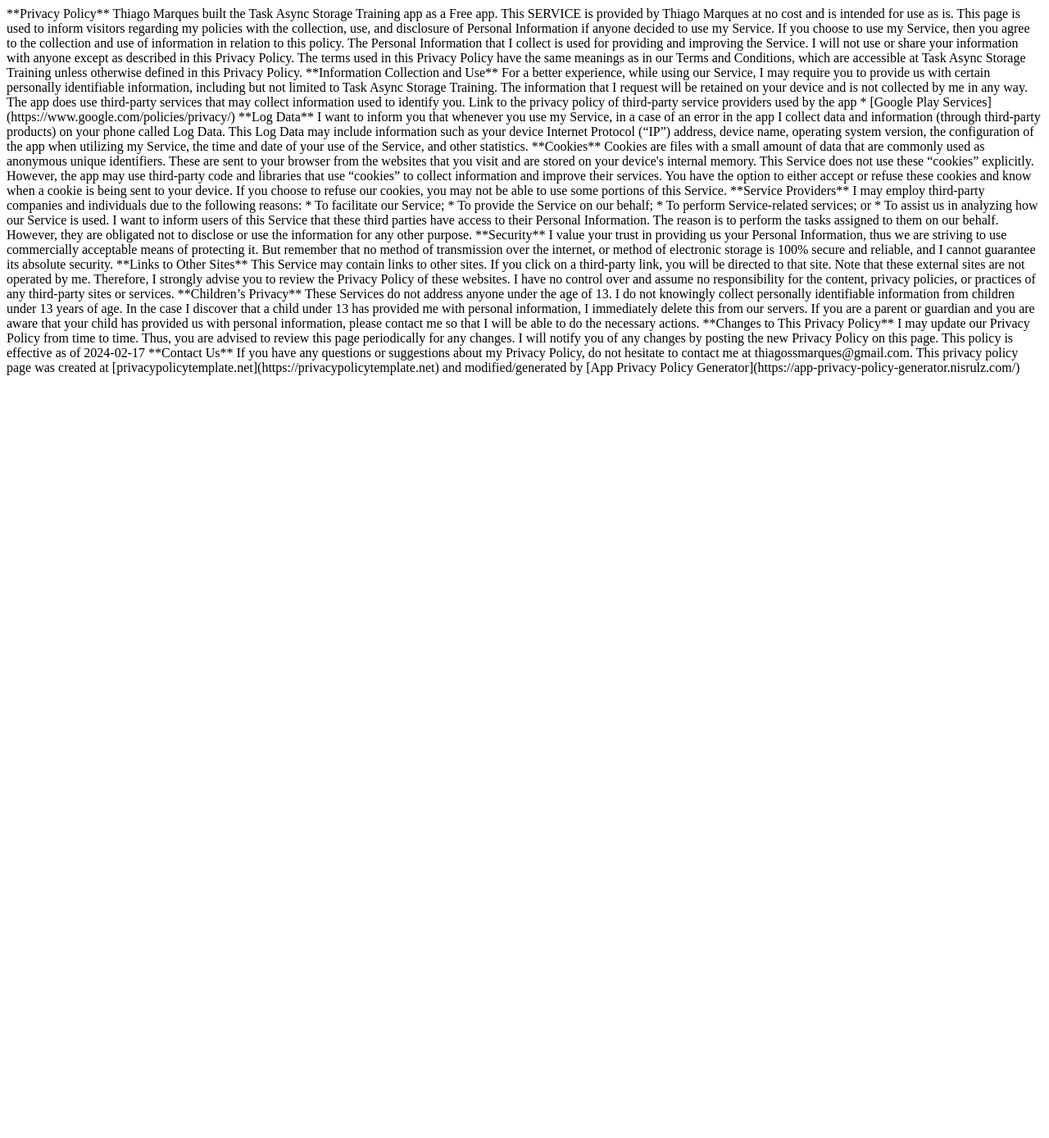
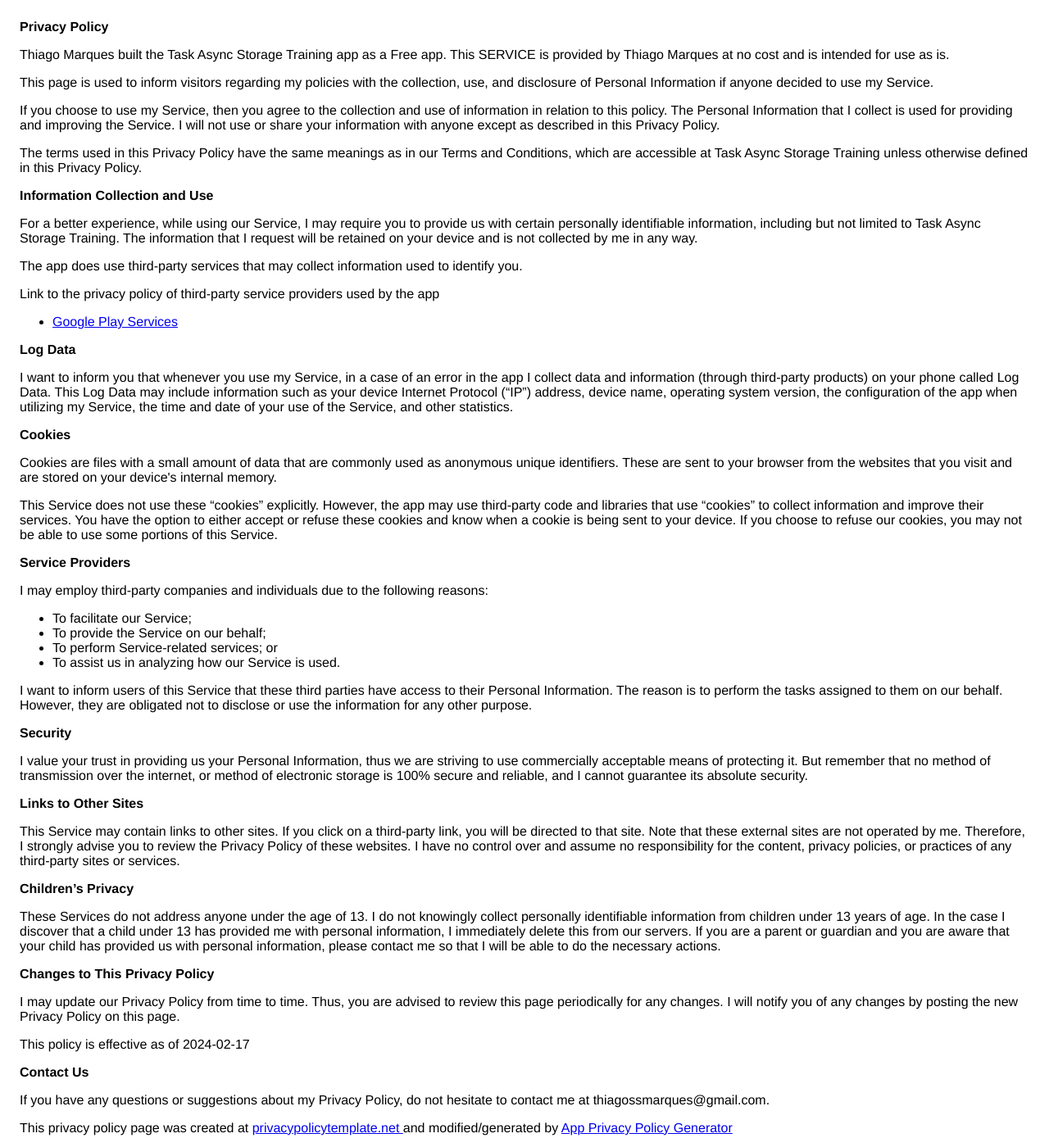
Before and after one commit to ThiagoMarques/publish.github.io, a plain HTML site: page index.html in a window 1280 px wide. Shown: the whole page at 82% size. Before the commit the page ends 800 px from the top, so only its background shows below. Drawn offline with Linux system fonts and the light colour scheme.

Commit message:
Update index.html

```diff
--- a/index.html
+++ b/index.html
@@ -1,64 +1,109 @@
-**Privacy Policy**
-
-Thiago Marques built the Task Async Storage Training app as a Free app. This SERVICE is provided by Thiago Marques at no cost and is intended for use as is.
-
-This page is used to inform visitors regarding my policies with the collection, use, and disclosure of Personal Information if anyone decided to use my Service.
-
-If you choose to use my Service, then you agree to the collection and use of information in relation to this policy. The Personal Information that I collect is used for providing and improving the Service. I will not use or share your information with anyone except as described in this Privacy Policy.
-
-The terms used in this Privacy Policy have the same meanings as in our Terms and Conditions, which are accessible at Task Async Storage Training unless otherwise defined in this Privacy Policy.
-
-**Information Collection and Use**
-
-For a better experience, while using our Service, I may require you to provide us with certain personally identifiable information, including but not limited to Task Async Storage Training. The information that I request will be retained on your device and is not collected by me in any way.
-
-The app does use third-party services that may collect information used to identify you.
-
-Link to the privacy policy of third-party service providers used by the app
-
-*   [Google Play Services](https://www.google.com/policies/privacy/)
-
-**Log Data**
-
-I want to inform you that whenever you use my Service, in a case of an error in the app I collect data and information (through third-party products) on your phone called Log Data. This Log Data may include information such as your device Internet Protocol (“IP”) address, device name, operating system version, the configuration of the app when utilizing my Service, the time and date of your use of the Service, and other statistics.
-
-**Cookies**
-
-Cookies are files with a small amount of data that are commonly used as anonymous unique identifiers. These are sent to your browser from the websites that you visit and are stored on your device's internal memory.
-
-This Service does not use these “cookies” explicitly. However, the app may use third-party code and libraries that use “cookies” to collect information and improve their services. You have the option to either accept or refuse these cookies and know when a cookie is being sent to your device. If you choose to refuse our cookies, you may not be able to use some portions of this Service.
-
-**Service Providers**
-
-I may employ third-party companies and individuals due to the following reasons:
-
-*   To facilitate our Service;
-*   To provide the Service on our behalf;
-*   To perform Service-related services; or
-*   To assist us in analyzing how our Service is used.
-
-I want to inform users of this Service that these third parties have access to their Personal Information. The reason is to perform the tasks assigned to them on our behalf. However, they are obligated not to disclose or use the information for any other purpose.
-
-**Security**
-
-I value your trust in providing us your Personal Information, thus we are striving to use commercially acceptable means of protecting it. But remember that no method of transmission over the internet, or method of electronic storage is 100% secure and reliable, and I cannot guarantee its absolute security.
-
-**Links to Other Sites**
-
-This Service may contain links to other sites. If you click on a third-party link, you will be directed to that site. Note that these external sites are not operated by me. Therefore, I strongly advise you to review the Privacy Policy of these websites. I have no control over and assume no responsibility for the content, privacy policies, or practices of any third-party sites or services.
-
-**Children’s Privacy**
-
-These Services do not address anyone under the age of 13. I do not knowingly collect personally identifiable information from children under 13 years of age. In the case I discover that a child under 13 has provided me with personal information, I immediately delete this from our servers. If you are a parent or guardian and you are aware that your child has provided us with personal information, please contact me so that I will be able to do the necessary actions.
-
-**Changes to This Privacy Policy**
-
-I may update our Privacy Policy from time to time. Thus, you are advised to review this page periodically for any changes. I will notify you of any changes by posting the new Privacy Policy on this page.
-
-This policy is effective as of 2024-02-17
-
-**Contact Us**
-
-If you have any questions or suggestions about my Privacy Policy, do not hesitate to contact me at thiagossmarques@gmail.com.
-
-This privacy policy page was created at [privacypolicytemplate.net](https://privacypolicytemplate.net) and modified/generated by [App Privacy Policy Generator](https://app-privacy-policy-generator.nisrulz.com/)
+<!DOCTYPE html>
+    <html>
+    <head>
+      <meta charset='utf-8'>
+      <meta name='viewport' content='width=device-width'>
+      <title>Privacy Policy</title>
+      <style> body { font-family: 'Helvetica Neue', Helvetica, Arial, sans-serif; padding:1em; } </style>
+    </head>
+    <body>
+    <strong>Privacy Policy</strong> <p>
+                  Thiago Marques built the Task Async Storage Training app as
+                  a Free app. This SERVICE is provided by
+                  Thiago Marques at no cost and is intended for use as
+                  is.
+                </p> <p>
+                  This page is used to inform visitors regarding my
+                  policies with the collection, use, and disclosure of Personal
+                  Information if anyone decided to use my Service.
+                </p> <p>
+                  If you choose to use my Service, then you agree to
+                  the collection and use of information in relation to this
+                  policy. The Personal Information that I collect is
+                  used for providing and improving the Service. I will not use or share your information with
+                  anyone except as described in this Privacy Policy.
+                </p> <p>
+                  The terms used in this Privacy Policy have the same meanings
+                  as in our Terms and Conditions, which are accessible at
+                  Task Async Storage Training unless otherwise defined in this Privacy Policy.
+                </p> <p><strong>Information Collection and Use</strong></p> <p>
+                  For a better experience, while using our Service, I
+                  may require you to provide us with certain personally
+                  identifiable information, including but not limited to Task Async Storage Training. The information that
+                  I request will be retained on your device and is not collected by me in any way.
+                </p> <div><p>
+                    The app does use third-party services that may collect
+                    information used to identify you.
+                  </p> <p>
+                    Link to the privacy policy of third-party service providers used
+                    by the app
+                  </p> <ul><li><a href="https://www.google.com/policies/privacy/" target="_blank" rel="noopener noreferrer">Google Play Services</a></li><!----><!----><!----><!----><!----><!----><!----><!----><!----><!----><!----><!----><!----><!----><!----><!----><!----><!----><!----><!----><!----><!----><!----><!----><!----><!----><!----><!----></ul></div> <p><strong>Log Data</strong></p> <p>
+                  I want to inform you that whenever you
+                  use my Service, in a case of an error in the app
+                  I collect data and information (through third-party
+                  products) on your phone called Log Data. This Log Data may
+                  include information such as your device Internet Protocol
+                  (“IP”) address, device name, operating system version, the
+                  configuration of the app when utilizing my Service,
+                  the time and date of your use of the Service, and other
+                  statistics.
+                </p> <p><strong>Cookies</strong></p> <p>
+                  Cookies are files with a small amount of data that are
+                  commonly used as anonymous unique identifiers. These are sent
+                  to your browser from the websites that you visit and are
+                  stored on your device's internal memory.
+                </p> <p>
+                  This Service does not use these “cookies” explicitly. However,
+                  the app may use third-party code and libraries that use
+                  “cookies” to collect information and improve their services.
+                  You have the option to either accept or refuse these cookies
+                  and know when a cookie is being sent to your device. If you
+                  choose to refuse our cookies, you may not be able to use some
+                  portions of this Service.
+                </p> <p><strong>Service Providers</strong></p> <p>
+                  I may employ third-party companies and
+                  individuals due to the following reasons:
+                </p> <ul><li>To facilitate our Service;</li> <li>To provide the Service on our behalf;</li> <li>To perform Service-related services; or</li> <li>To assist us in analyzing how our Service is used.</li></ul> <p>
+                  I want to inform users of this Service
+                  that these third parties have access to their Personal
+                  Information. The reason is to perform the tasks assigned to
+                  them on our behalf. However, they are obligated not to
+                  disclose or use the information for any other purpose.
+                </p> <p><strong>Security</strong></p> <p>
+                  I value your trust in providing us your
+                  Personal Information, thus we are striving to use commercially
+                  acceptable means of protecting it. But remember that no method
+                  of transmission over the internet, or method of electronic
+                  storage is 100% secure and reliable, and I cannot
+                  guarantee its absolute security.
+                </p> <p><strong>Links to Other Sites</strong></p> <p>
+                  This Service may contain links to other sites. If you click on
+                  a third-party link, you will be directed to that site. Note
+                  that these external sites are not operated by me.
+                  Therefore, I strongly advise you to review the
+                  Privacy Policy of these websites. I have
+                  no control over and assume no responsibility for the content,
+                  privacy policies, or practices of any third-party sites or
+                  services.
+                </p> <p><strong>Children’s Privacy</strong></p> <div><p>
+                    These Services do not address anyone under the age of 13.
+                    I do not knowingly collect personally
+                    identifiable information from children under 13 years of age. In the case
+                    I discover that a child under 13 has provided
+                    me with personal information, I immediately
+                    delete this from our servers. If you are a parent or guardian
+                    and you are aware that your child has provided us with
+                    personal information, please contact me so that
+                    I will be able to do the necessary actions.
+                  </p></div> <!----> <p><strong>Changes to This Privacy Policy</strong></p> <p>
+                  I may update our Privacy Policy from
+                  time to time. Thus, you are advised to review this page
+                  periodically for any changes. I will
+                  notify you of any changes by posting the new Privacy Policy on
+                  this page.
+                </p> <p>This policy is effective as of 2024-02-17</p> <p><strong>Contact Us</strong></p> <p>
+                  If you have any questions or suggestions about my
+                  Privacy Policy, do not hesitate to contact me at thiagossmarques@gmail.com.
+                </p> <p>This privacy policy page was created at <a href="https://privacypolicytemplate.net" target="_blank" rel="noopener noreferrer">privacypolicytemplate.net </a>and modified/generated by <a href="https://app-privacy-policy-generator.nisrulz.com/" target="_blank" rel="noopener noreferrer">App Privacy Policy Generator</a></p>
+    </body>
+    </html>
```
